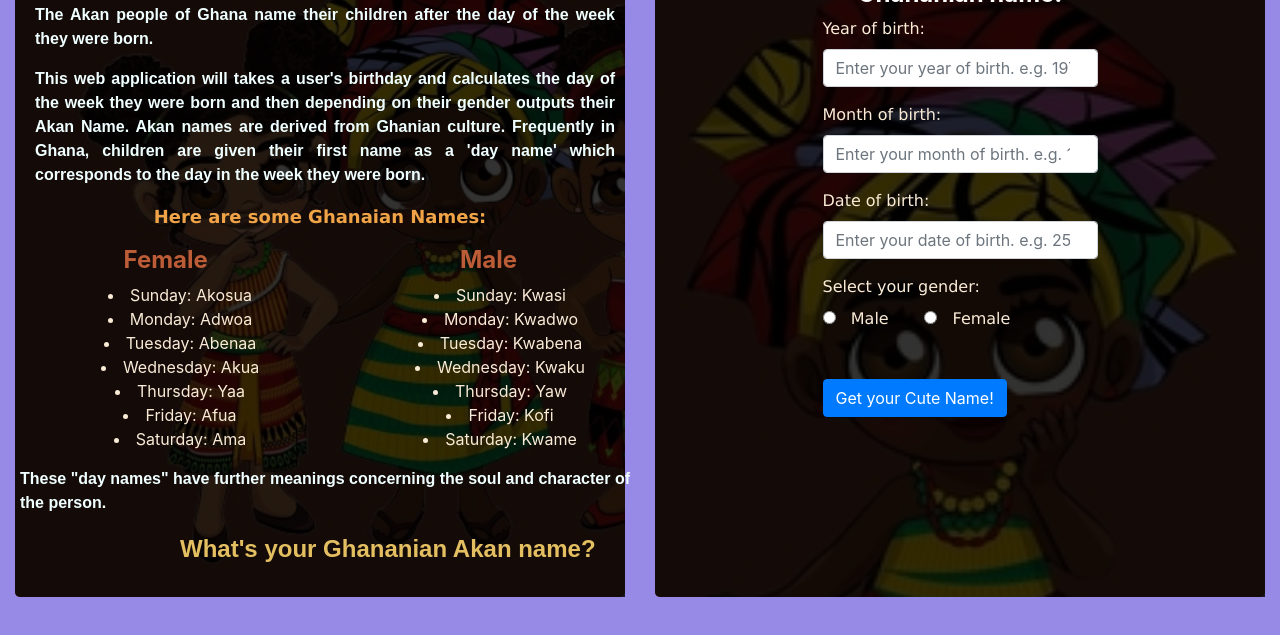
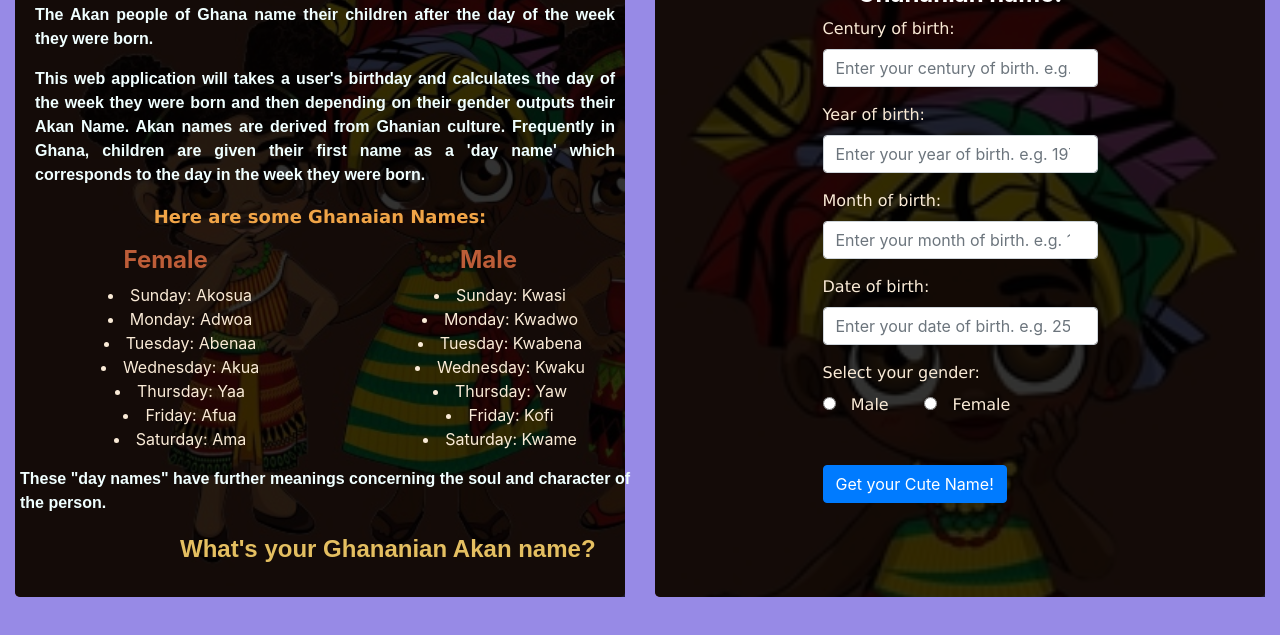
Before and after one commit to nkmakau/ghana-name-finder, a plain HTML site: page index.html in a window 1280 px wide. Shown: the part 97-732 px from the top of the page. Drawn offline with Linux system fonts and the light colour scheme; some icons are missing; a web font is replaced by a local one.

Commit message:
add century to form

```diff
--- a/index.html
+++ b/index.html
@@ -59,6 +59,10 @@
                                 <br>
                                 <h4 class="head2">Find out your Ghananian name!</h4>
                             <div class="form-group top-form">
+                                <label for="century" class="labels">Century of birth:</label>
+                                <input type="number" placeholder="Enter your century of birth. e.g. 19" class="form-control" id="century" required>
+                            </div>
+                            <div class="form-group">
                                 <label for="year" class="labels">Year of birth:</label>
                                 <input type="number" placeholder="Enter your year of birth. e.g. 1978" class="form-control" id="year" required>
                             </div>
```
